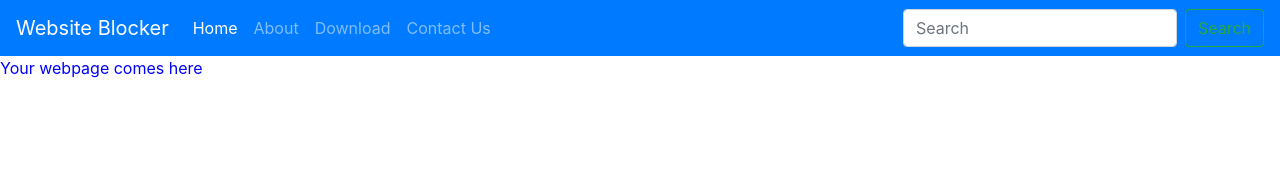
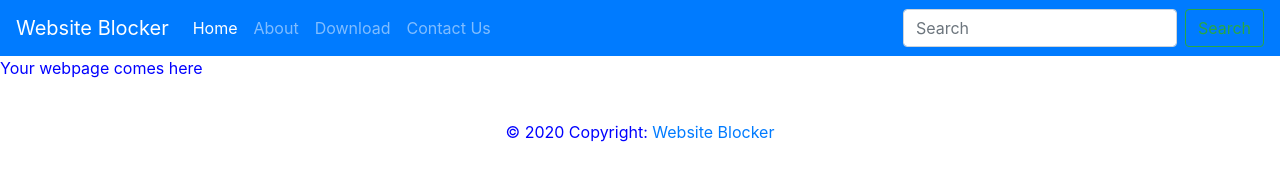
Before and after one commit to sajag1999/Website-Blocker-Project, a plain HTML site: page website/index.html in a window 1280 px wide. Drawn offline with nearby package versions, Linux system fonts and the light colour scheme.

Commit message:
Added footer section

```diff
--- a/website/index.html
+++ b/website/index.html
@@ -66,6 +66,13 @@
 
     Your webpage comes here
 
+    <footer class="page-footer font-small blue pt-4">
+      <div class="footer-copyright text-center py-3">
+        © 2020 Copyright:
+        <a href="#">Website Blocker</a>
+      </div>
+    </footer>
+
     <!-- Optional JavaScript -->
     <!-- jQuery first, then Popper.js, then Bootstrap JS -->
     <script
```
